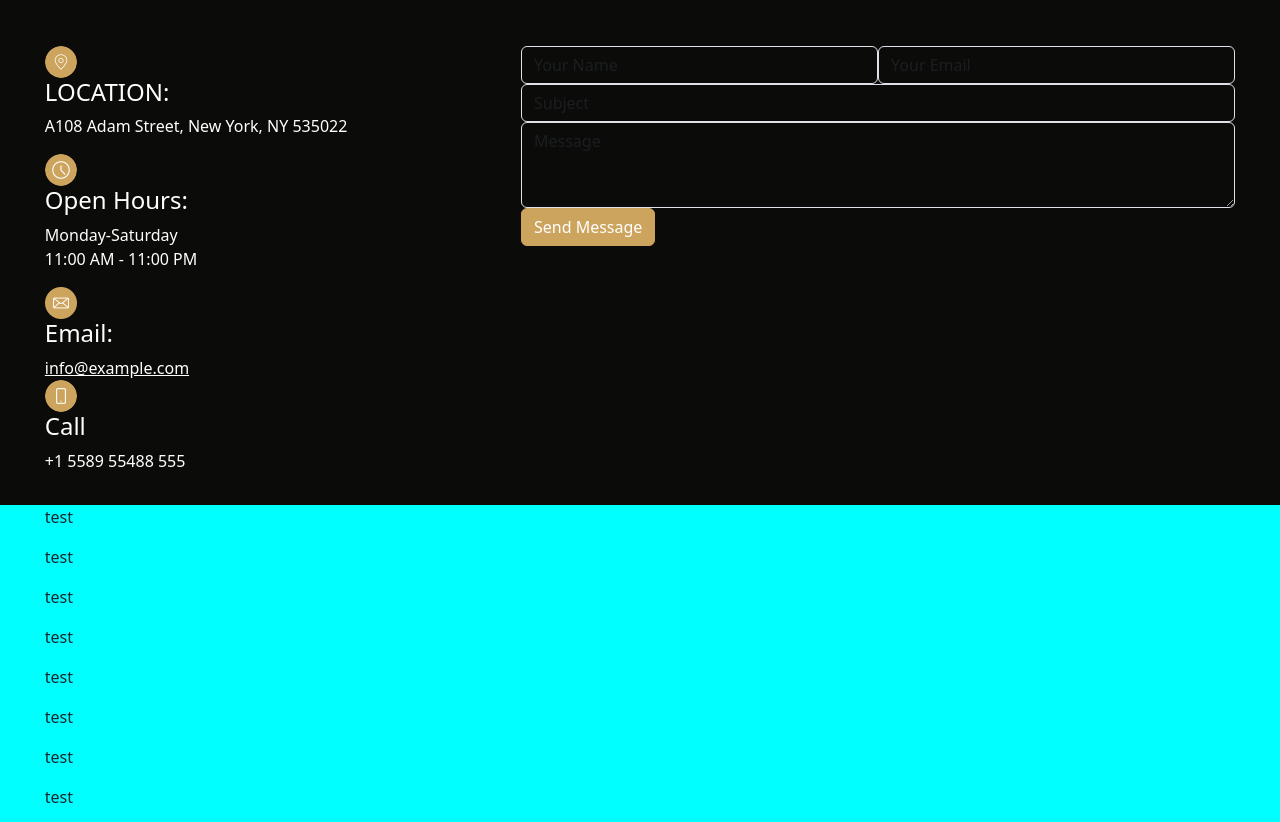
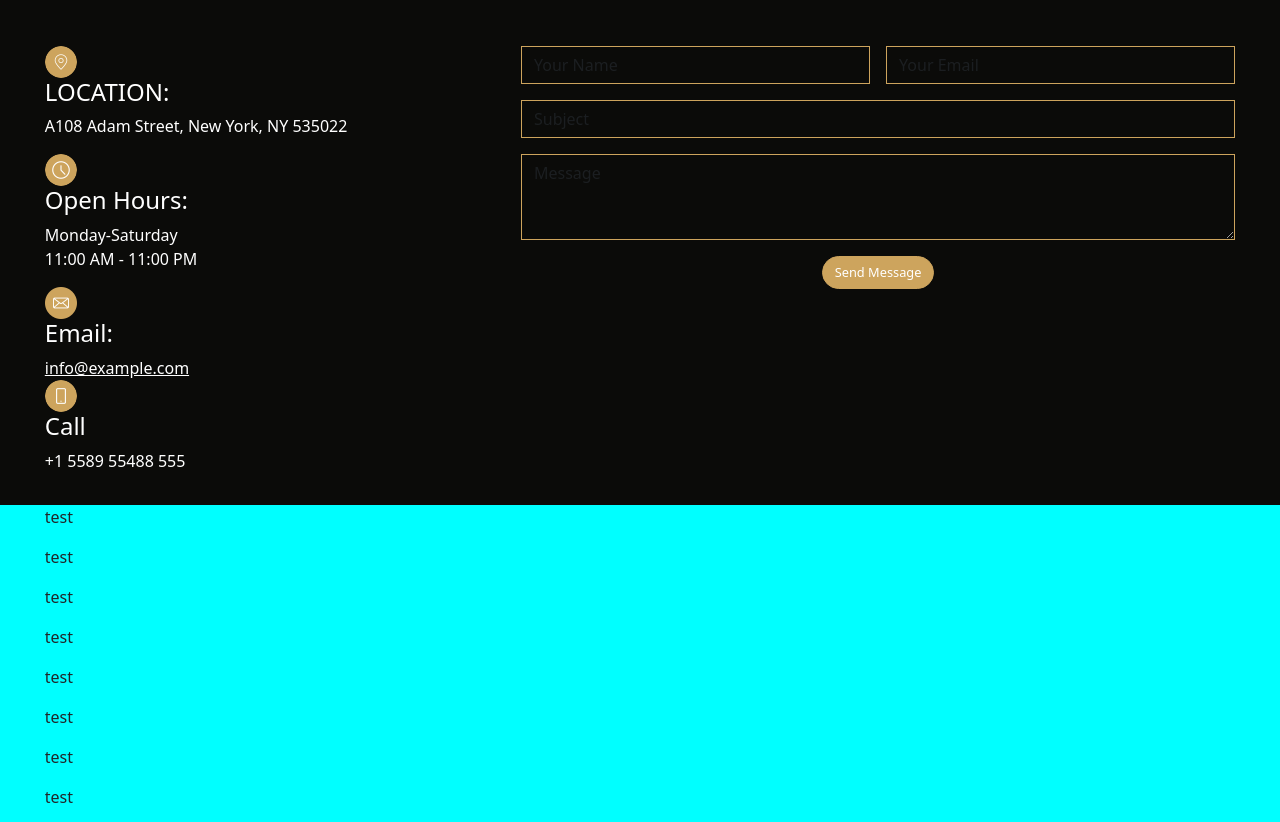
Before and after one commit to arielnasimba/ARIEL_CBIENBON, a website: page index.html in a window 1280 px wide. Shown: the part 4141-4963 px from the top of the page. Drawn offline with nearby package versions, Linux system fonts and the light colour scheme.

Commit message:
top section footer

```diff
--- a/index.html
+++ b/index.html
@@ -648,26 +648,33 @@
 
 
           <div class="right">
-            <form>
-              <div class="form-row d-flex">
-                <div class="form-group col-md-6 ">
-                  <input type="text" class="form-control bg-transparent border-none" placeholder="Your Name" >
+            <form >
+              <div class="form-row d-flex gap-3 mb-3">
+
+                <div class="form-group col  ">
+                  <input type="text" class="form-control bg-transparent text-start btn btn-orange" placeholder="Your Name" >
                 </div>
-                <div class="form-group col-md-6">
-                  <input type="email" class="form-control bg-transparent" placeholder="Your Email">
+
+                <div class="form-group col">
+                  <input type="email" class="form-control bg-transparent text-start btn btn-orange" placeholder="Your Email">
                 </div>
               </div>
-              <div class="form-row d-flex">
+              <div class="form-row d-flex mb-3">
                 <div class="form-group col-md-12">
-                  <input type="text" class="form-control bg-transparent" placeholder="Subject">
+                  <input type="text" class="form-control bg-transparent text-start btn btn-orange" placeholder="Subject">
                 </div>
               </div>
 
               <div class="form-group">
-                <textarea class="form-control bg-transparent" id="exampleFormControlTextarea1" rows="3" placeholder="Message"></textarea>
+                <textarea class="form-control bg-transparent btn btn-orange text-start mb-3" id="exampleFormControlTextarea1" rows="3" placeholder="Message"></textarea>
               </div>
 
-              <button type="submit" class="btn btn-orange text-white">Send Message</button>
+              <div class="but d-flex justify-content-center">
+
+
+                <button type="submit" class="btn btn-orange text-white rounded-pill fw-normal">Send Message</button>
+              </div>
+
             </form>
 
 
--- a/src/sass/modules/_footer.sass
+++ b/src/sass/modules/_footer.sass
@@ -27,11 +27,19 @@ footer
                     .form-row
                         .form-group
                             // background-color: red
-                            &:first-of-type
-                                // background-color: blue
-                                border: $orange
-                            input
-                                background-color: red
+                            .form-control
+                                // background: red !important
+
+                                border-radius: 0
+
+                    &:last-of-type
+                        textarea
+                            // background: red !important
+                            border-radius: 0
+                    .but
+                        // background: red
+                        button
+                            font-size: 80%
 
         &:nth-of-type(2)
             width: 100%
```
Also changed, not shown: public/css/app.css, 1 other file.
